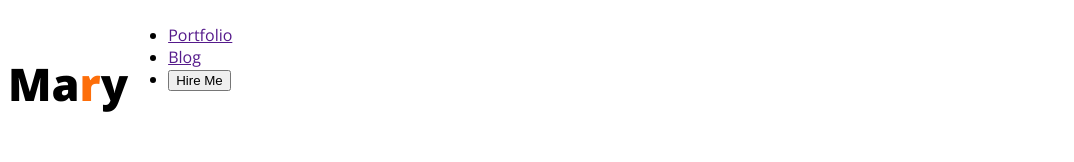
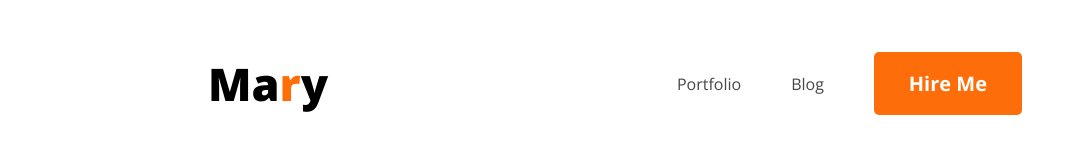
Before and after one commit to nishadmahmud/Portfolio-Site, a plain HTML site: page index.html in a window 1280 px wide. Shown: the whole page, without its empty margins (0-1074 px from the left). Drawn offline with nearby package versions, Linux system fonts and the light colour scheme.

Commit message:
style nav

```diff
--- a/index.html
+++ b/index.html
@@ -15,11 +15,11 @@
    <body class="open-sans-normal">
       <header>
          <nav>
-            <h3 class="van-title">Ma<span class="text-primary">r</span>y</h3>
+            <h3 class="nav-title">Ma<span class="text-primary">r</span>y</h3>
             <ul>
-               <li><a href>Portfolio</a></li>
-               <li><a href>Blog</a></li>
-               <li><a href><button>Hire Me</button></a></li>
+               <li><a class="dark-2" href>Portfolio</a></li>
+               <li><a class="dark-2" href>Blog</a></li>
+               <li><a href><button class="btn-primary">Hire Me</button></a></li>
             </ul>
          </nav>
       </header>
--- a/style/portfolio.css
+++ b/style/portfolio.css
@@ -2,21 +2,52 @@
   font-family: "Open Sans", serif;
   font-optical-sizing: auto;
   font-style: normal;
-  font-variation-settings:
-    "wdth" 100;
+  font-variation-settings: "wdth" 100;
 }
 
 /* shared style */
-.text-primary{
-   color: #FD6E0A;
+.text-primary {
+  color: #fd6e0a;
+}
+
+.dark-2{
+   color: #474747;
+}
+
+.btn-primary{
+   background-color: #FD6E0A;
+   font-size: 20px;
+   font-family: "Open Sans", serif;
+   font-weight: bold;
+   color: white;
+   padding: 18px 35px;
+   border-radius: 5px;
+   border-style: none;
 }
 
 /* nav style */
 nav {
-   display: flex;
+  display: flex;
+  align-items: center;
+  justify-content: space-between;
+  margin: 0px 200px;
 }
 
-.van-title{
-   font-weight: 800;
-   font-size: 45px;
+.nav-title {
+  font-weight: 800;
+  font-size: 45px;
 }
+
+nav ul{
+   display: flex;
+   align-items: center;
+}
+
+nav ul li {
+  list-style: none;
+  margin-right: 50px;
+}
+
+nav li a{
+   text-decoration: none;
+}
```
